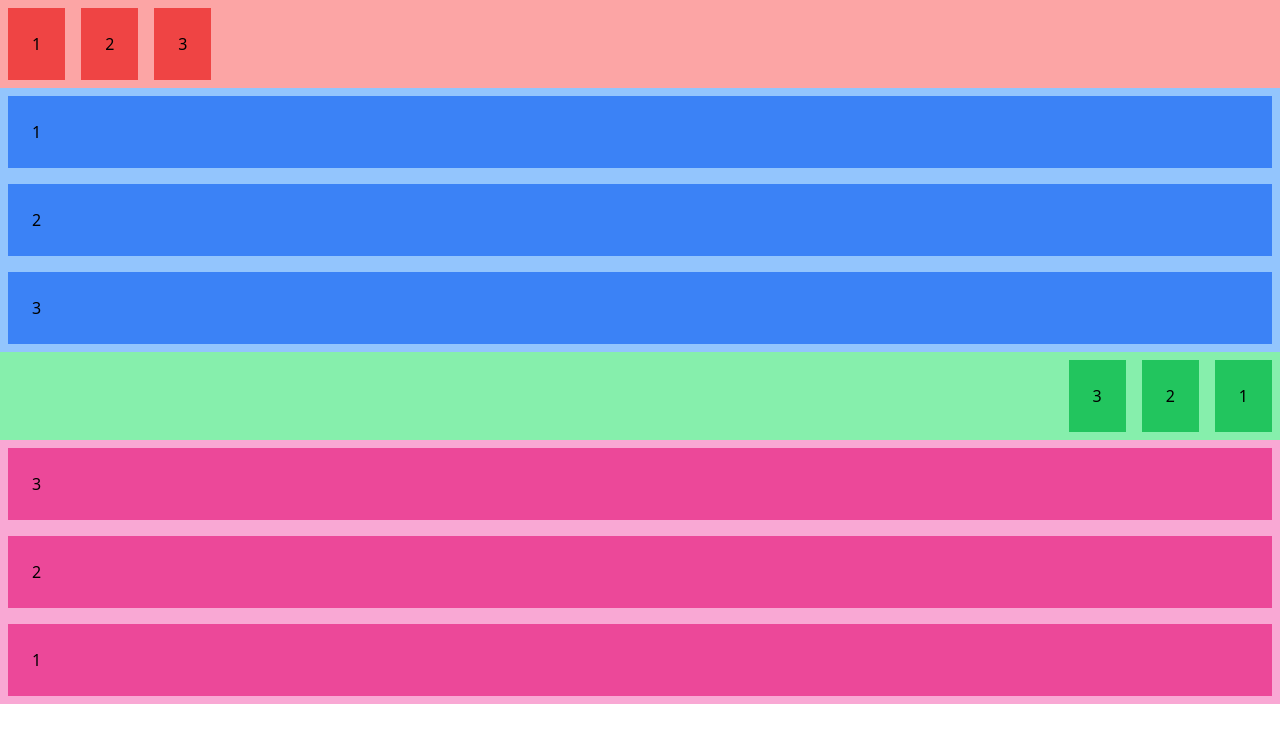
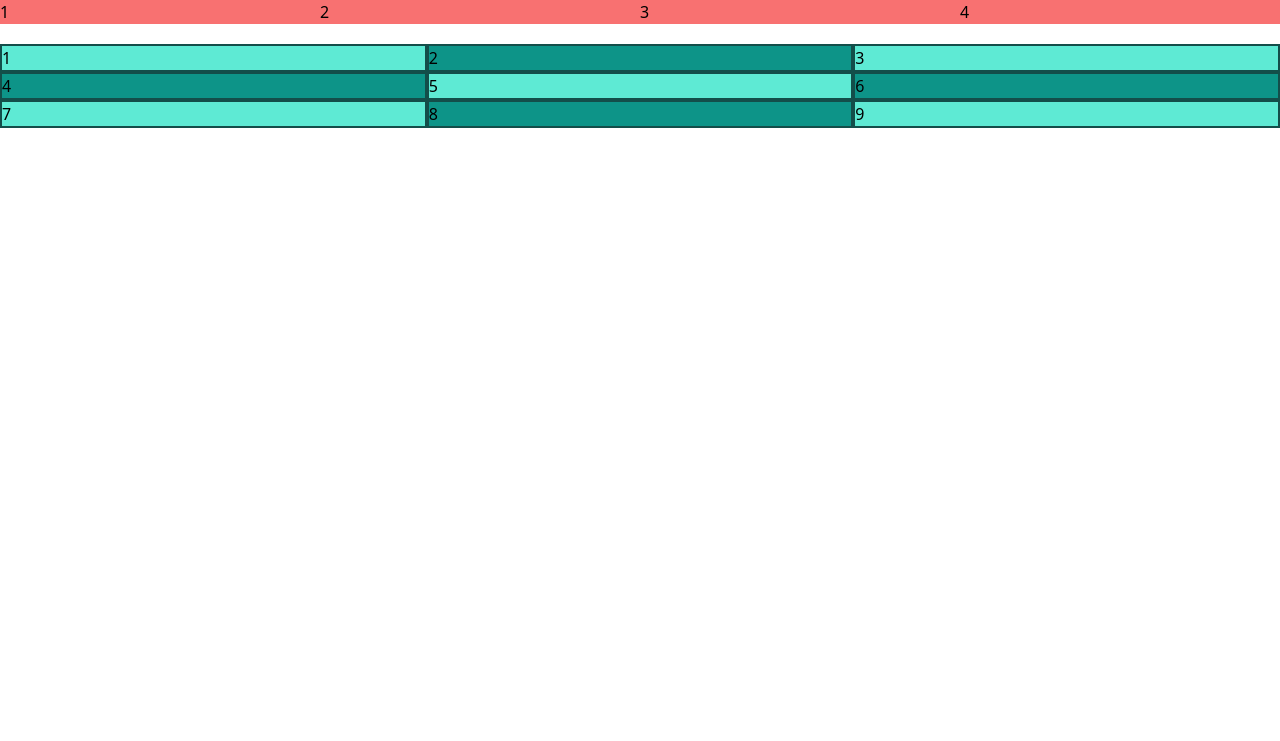
Before and after one commit to clepverse/curso-tailwindcss, a website: page src/index.html in a window 1280 px wide. Shown: the top 741 px of the page. Drawn offline with Linux system fonts and the light colour scheme.

Commit message:
Exercício 7

```diff
--- a/src/index.html
+++ b/src/index.html
@@ -94,7 +94,7 @@
     </div> -->
 
     <!--Flexbox-->
-    <div class="flex flex-row bg-red-300">
+    <!-- <div class="flex flex-row bg-red-300">
       <div class="bg-red-500 p-6 m-2">1</div>
       <div class="bg-red-500 p-6 m-2">2</div>
       <div class="bg-red-500 p-6 m-2">3</div>
@@ -113,10 +113,10 @@
       <div class="bg-pink-500 p-6 m-2">1</div>
       <div class="bg-pink-500 p-6 m-2">2</div>
       <div class="bg-pink-500 p-6 m-2">3</div>
-    </div>
+    </div> -->
 
     <!--Exercício 5-->
-    <div class="flex flex-col bg-indigo-200 text-center mt-10">
+    <!-- <div class="flex flex-col bg-indigo-200 text-center mt-10">
       Exercício 5 display:flex
       <div class="bg-indigo-400 p-6 m-2">1</div>
       <div class="bg-indigo-500 p-6 m-2">2</div>
@@ -124,10 +124,10 @@
       <div class="bg-indigo-700 p-6 m-2">4</div>
       <div class="bg-indigo-800 p-6 m-2">5</div>
       <div class="bg-indigo-900 p-6 m-2">6</div>
-    </div>
+    </div> -->
 
     <!--Wrap-->
-    <div class="flex flex-wrap bg-red-200">
+    <!-- <div class="flex flex-wrap bg-red-200">
       <div class="bg-red-400 p-6 m-2">1</div>
       <div class="bg-red-500 p-6 m-2">2</div>
       <div class="bg-red-600 p-6 m-2">3</div>
@@ -137,25 +137,46 @@
     </div>
     <div class="flex container bg-green-400 p-8">
       <div class="flex-1 bg-green-800">1</div>
-    </div>
+    </div> -->
 
     <!--Order-->
-    <div class="flex flex-wrap bg-purple-200">
+    <!-- <div class="flex flex-wrap bg-purple-200">
       <div class="bg-purple-400 p-6 m-2 order-last">1</div>
       <div class="bg-purple-500 p-6 m-2 order-5">2</div>
       <div class="bg-purple-600 p-6 m-2 order-4">3</div>
       <div class="bg-purple-700 p-6 m-2 order-3">4</div>
       <div class="bg-purple-800 p-6 m-2 order-2">5</div>
       <div class="bg-purple-900 p-6 m-2 order-first">6</div>
-    </div>
+    </div> -->
 
     <!--Exercício 6-->
-    <div class="flex flex-wrap bg-fuchsia-200 mt-10">
+    <!-- <div class="flex flex-wrap bg-fuchsia-200 mt-10">
       <div class="bg-fuchsia-400 p-6 m-2 lg:order-last">1</div>
       <div class="bg-fuchsia-500 p-6 m-2">2</div>
       <div class="bg-fuchsia-600 p-6 m-2">3</div>
       <div class="bg-fuchsia-700 p-6 m-2">4</div>
       <div class="bg-fuchsia-800 p-6 m-2">5</div>
+    </div> -->
+
+    <!--Grid-->
+    <div class="grid grid-cols-4 bg-red-300">
+      <div class="bg-red-400">1</div>
+      <div class="bg-red-400">2</div>
+      <div class="bg-red-400">3</div>
+      <div class="bg-red-400">4</div>
+    </div>
+
+    <!--Exercício 7-->
+    <div class="grid grid-cols-3 my-5">
+      <div class="bg-teal-300 border-2 border-teal-900">1</div>
+      <div class="bg-teal-600 border-2 border-teal-900">2</div>
+      <div class="bg-teal-300 border-2 border-teal-900">3</div>
+      <div class="bg-teal-600 border-2 border-teal-900">4</div>
+      <div class="bg-teal-300 border-2 border-teal-900">5</div>
+      <div class="bg-teal-600 border-2 border-teal-900">6</div>
+      <div class="bg-teal-300 border-2 border-teal-900">7</div>
+      <div class="bg-teal-600 border-2 border-teal-900">8</div>
+      <div class="bg-teal-300 border-2 border-teal-900">9</div>
     </div>
   </body>
 </html>
```
Also changed, not shown: dist/output.css.
